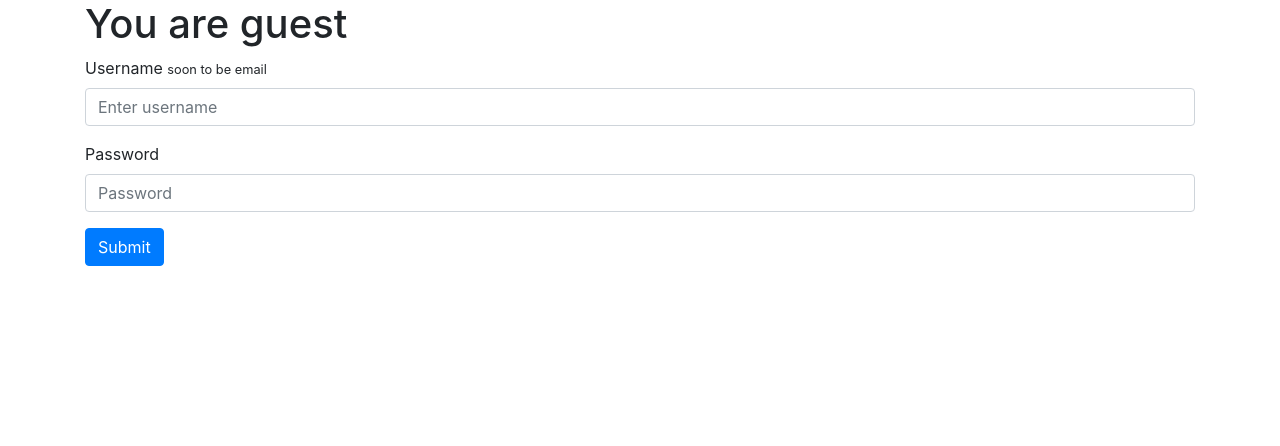
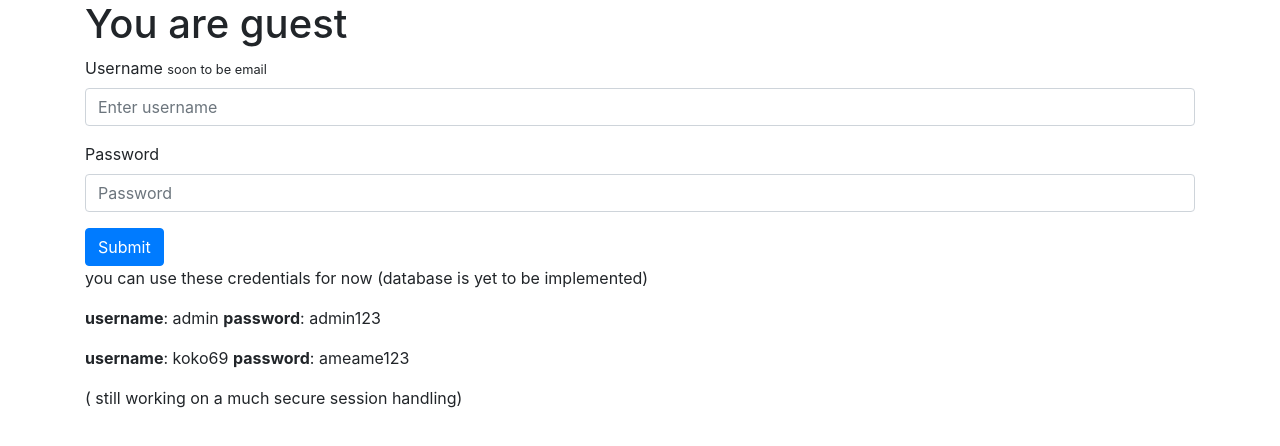
Before and after one commit to anxiousChair/grasspart, a Next.js app: page / in a window 1280 px wide. Shown: the top 446 px of the page. Built offline with nearby package versions, Linux system fonts and the light colour scheme.

Commit message:
modified a few stuffs hu hu

```diff
--- a/context/Auth.js
+++ b/context/Auth.js
@@ -22,7 +22,7 @@ function AuthProvider(props){
 	}
 
 	return (
-		<AuthContext.Provider value={{isAuth: !!user, user,login}}>
+		<AuthContext.Provider value={{isAuth: !!user, user, login, list}}>
 			{props.children}
 		</AuthContext.Provider>
 	)
--- a/pages/index.js
+++ b/pages/index.js
@@ -2,32 +2,42 @@ import {useAuth} from "../context/Auth"
 import {Container, Form, Button} from "react-bootstrap"
 
 export default function Home(props){
-	const {user, login} = useAuth()
+	const {user, login,list} = useAuth()
 
 	const handleForm = (e) => {
-		const username = document.getElementById("username").value
-		const password = document.getElementById("password").value
+		const username = document.getElementById("formUsername").value
+		const password = document.getElementById("formPassword").value
 		login(username,password)
 	}
 
+	let credentials = []
+
+	for (let item of list){
+	credentials.push(<p><b>username</b>: {item.username}  <b>password</b>: {item.password}</p>)
+	}
+
+	console.log(list)
 
 	return (
 		<Container>
-		{!user && <h1>You are guest</h1>}
+		{!user && <h1>You are guest</h1> || <h1>You are {user}</h1>}
 			<Form>
   				<Form.Group controlId="formUsername">
     					<Form.Label>Username <small>soon to be email</small> </Form.Label>
-    					<Form.Control type="text" placeholder="Enter username" id="username"/>
+    					<Form.Control type="text" placeholder="Enter username"/>
   				</Form.Group>
 
   				<Form.Group controlId="formPassword">
     					<Form.Label>Password</Form.Label>
-    					<Form.Control type="password" placeholder="Password" id="password"/>
+    					<Form.Control type="password" placeholder="Password"/>
   				</Form.Group>
 
 
-  				<Button onClick={handleForm} variant="primary" type="input">Submit</Button>
+  				<Button onClick={handleForm} variant="primary">Submit</Button>
 			</Form>
+			<p>you can use these credentials for now (database is yet to be implemented)</p>
+			{credentials}
+			<p> ( still working on a much secure session handling) </p>
 		</Container>
 	)
 }
```
